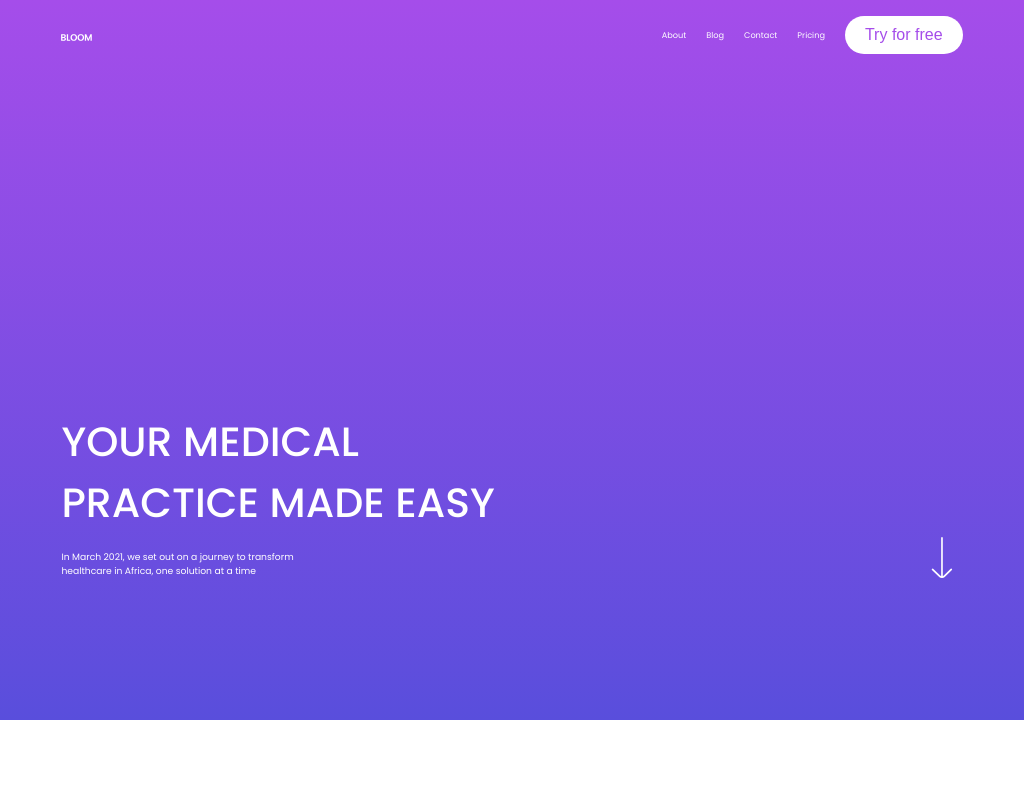
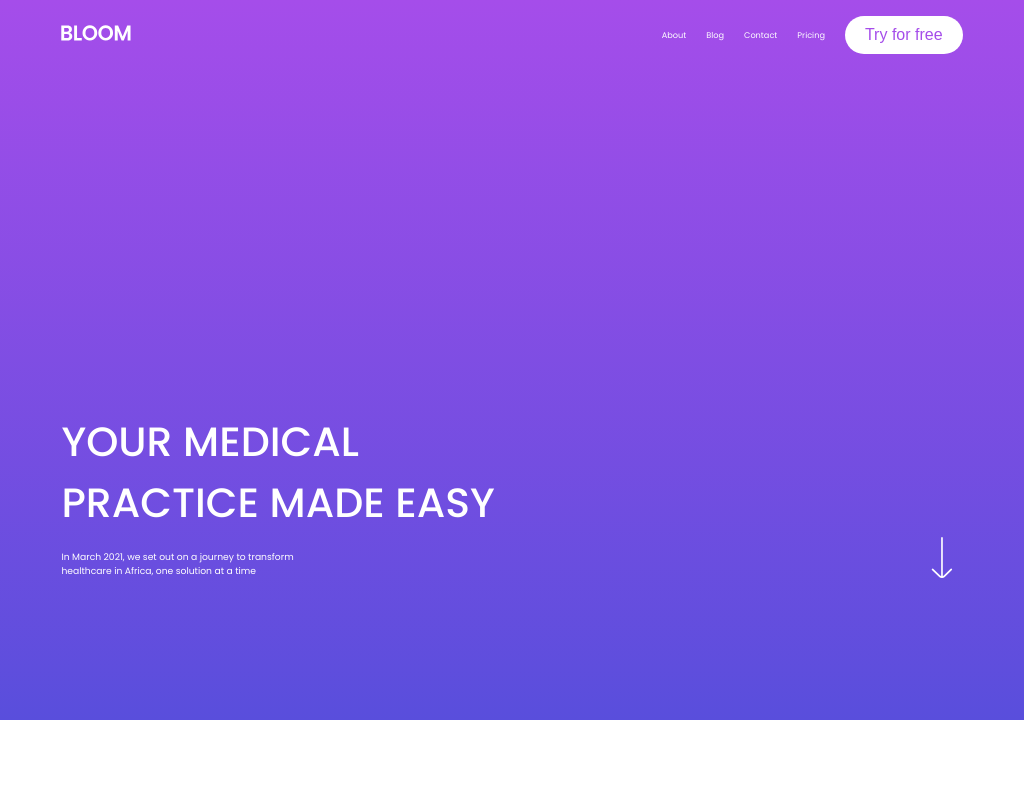
Before and after one commit to Lovethrech/BLOOM-Chel, a Vue app: page / in a window 1024 px wide. Shown: the top 800 px of the page. Built offline with nearby package versions, Linux system fonts and the light colour scheme.

Commit message:
...working on home-about section component.

```diff
--- a/src/components/nav/NavLogo.vue
+++ b/src/components/nav/NavLogo.vue
@@ -16,6 +16,11 @@
     display: none;
 }
 
+@media screen and (max-width:1110px) and (min-width:851px) {
+    .nav-logo-img-ctn{
+        width:70px;
+    }
+}
 @media screen and (max-width:850px) {
     .nav-logo-img-ctn{
         width:26px;
```
